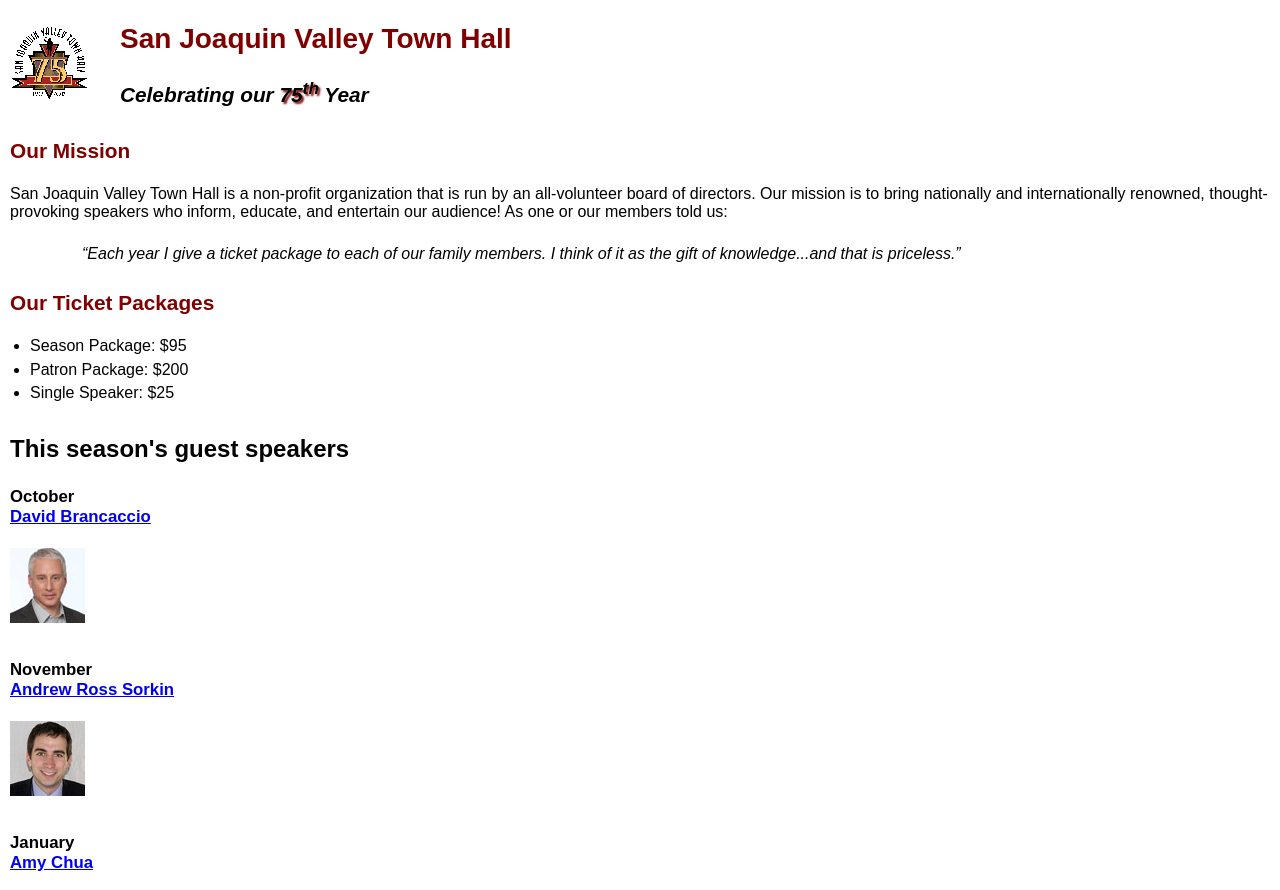
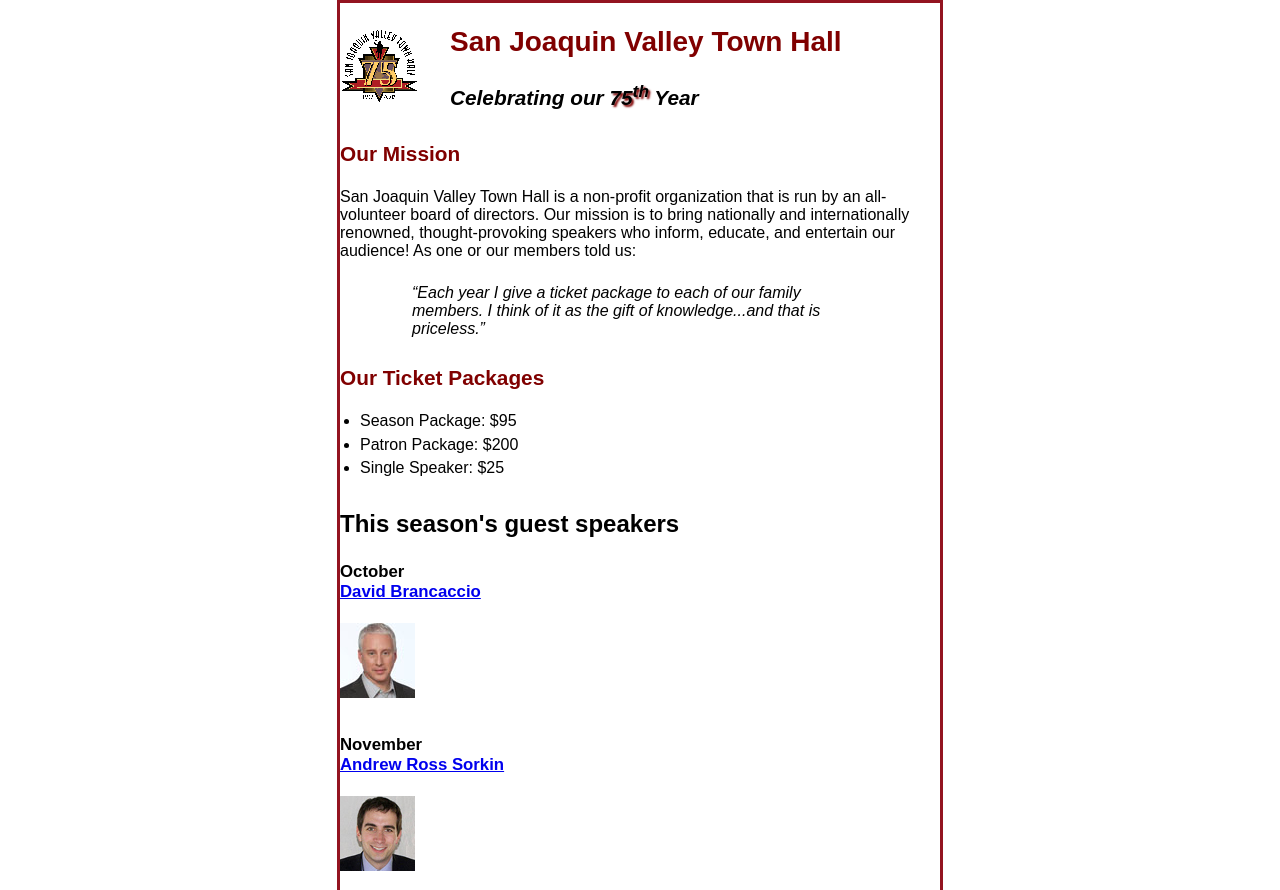
Before and after one commit to nam977/A07, a plain HTML site: page index.html in a window 1280 px wide. Shown: the top 890 px of the page. Drawn offline with Linux system fonts and the light colour scheme.

Commit message:
removed margin-left and replaced it with margin: 0 auto. adjusted width to 600px. Added a border of 3px Solid #931420.

```diff
--- a/styles/c5_main.css
+++ b/styles/c5_main.css
@@ -6,8 +6,10 @@
 /* the styles for the elements */
 body {
 	font-family: Arial, Helvetica, sans-serif;
-    font-size: 100%;
-    margin-left: 10px;
+	font-size: 100%;
+	margin: 0 auto;
+	width: 600px;
+	border: 3px solid #931420;
 }
 a:focus, a:hover {
 	font-style: italic;
--- a/styles/main.css
+++ b/styles/main.css
@@ -0,0 +1,72 @@
+/* custom property */
+:root {
+    --global-color-1: #800000;
+}
+
+/* the styles for the elements */
+body {
+    font-family: Arial, Helvetica, sans-serif;
+    font-size: 100%;
+    margin: 0 auto;
+    width: 600px;
+    border: 3px solid #931420;
+}
+a:focus, a:hover {
+    font-style: italic;
+}
+/* the styles for the header */
+header h2 {
+    font-size: 175%;
+    color: var(--global-color-1);
+    text-indent: 30px;
+}
+header h3 {
+    font-size: 130%;
+    font-style: italic;
+    text-indent: 30px;
+}
+header img {
+    float: left;
+}
+.shadow {
+    text-shadow: 2px 2px 2px var(--global-color-1);
+}
+/* the styles for the main content */
+main {
+    clear: left;
+}
+main h1 {
+    font-size: 150%;
+    padding: .3em 0;
+}
+main h2 {
+    color: var(--global-color-1);
+    font-size: 130%;
+    padding: .5em 0 .25em 0;
+}
+main h3 {
+    font-size: 105%;
+    padding-bottom: .25em;
+}
+main img {
+    padding-bottom: 1em;
+}
+main p {
+    padding-bottom: .5em;
+}
+main blockquote {
+    padding: 0 2em;
+    font-style: italic;
+}
+main ul {
+    padding: 0 0 .25em 1.25em;
+}
+main li {
+    padding-bottom: .35em;
+}
+
+/* the styles for the footer */
+footer p {
+    text-align: center;
+    padding: 1em 0;
+}
```
